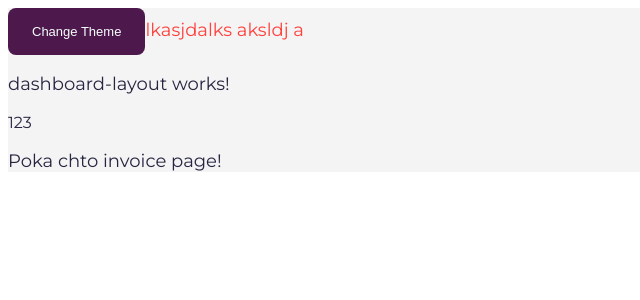
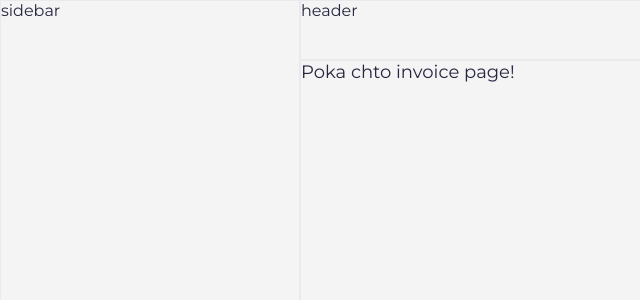
Before and after one commit to andrewmarushko/crm, an Angular app: page /invoice in a window 1280 px wide. Shown: the top 300 px of the page, without its empty margins (0-640 px from the left). Built offline with nearby package versions, Linux system fonts and the light colour scheme.

Commit message:
dashbord grid layout

```diff
--- a/src/app/app.component.html
+++ b/src/app/app.component.html
@@ -1,7 +1,3 @@
 <main [ngClass]="currentTheme">
-  <button class="btn" (click)="onChangeTheme(currentTheme)">
-    Change Theme
-  </button>
-  <span class="error">lkasjdalks aksldj a</span>
   <router-outlet></router-outlet>
 </main>
--- a/src/app/layouts/dashboard-layout/dashboard-layout.component.html
+++ b/src/app/layouts/dashboard-layout/dashboard-layout.component.html
@@ -1,5 +1,7 @@
-<div>
-  <p>dashboard-layout works!</p>
-  <div>123</div>
-  <router-outlet></router-outlet>
+<div class="layout-container">
+  <header class="header">header</header>
+  <section class="sidebar">sidebar</section>
+  <section class="main">
+    <router-outlet></router-outlet>
+  </section>
 </div>
--- a/src/app/layouts/dashboard-layout/dashboard-layout.component.scss
+++ b/src/app/layouts/dashboard-layout/dashboard-layout.component.scss
@@ -0,0 +1,24 @@
+.layout-container {
+  display: grid;
+  height: 100vh;
+  grid-template-columns: 300px 1fr;
+  grid-template-rows: 60px 1fr;
+  grid-template-areas:
+    "sidebar header"
+    "sidebar main";
+}
+
+header {
+  grid-area: header;
+  border: 1px solid var(--primary);
+}
+
+.sidebar {
+  grid-area: sidebar;
+  border: 1px solid var(--primary);
+}
+
+section.main {
+  grid-area: main;
+  border: 1px solid var(--primary);
+}
--- a/src/app/shared/theme/_base.scss
+++ b/src/app/shared/theme/_base.scss
@@ -11,6 +11,7 @@ main.dark {
   --primary-font-size: 16px;
   --error-color: #ff403b;
   --paper-background: rgb(29 28 49);
+  height: 100%;
 }
 
 main.light {
@@ -24,4 +25,5 @@ main.light {
   --primary-font-size: 16px;
   --error-color: #ff403b;
   --paper-background: #ffffff;
+  height: 100%;
 }
--- a/src/app/shared/theme/global.scss
+++ b/src/app/shared/theme/global.scss
@@ -2,3 +2,13 @@
 @import "base.scss";
 @import "colors.scss";
 @import "typography.scss";
+
+* {
+  margin: 0;
+  padding: 0;
+}
+
+body {
+  height: 100vh;
+  box-sizing: border-box;
+}
```
